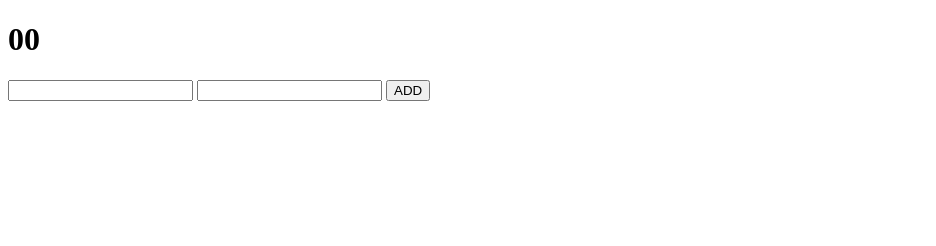
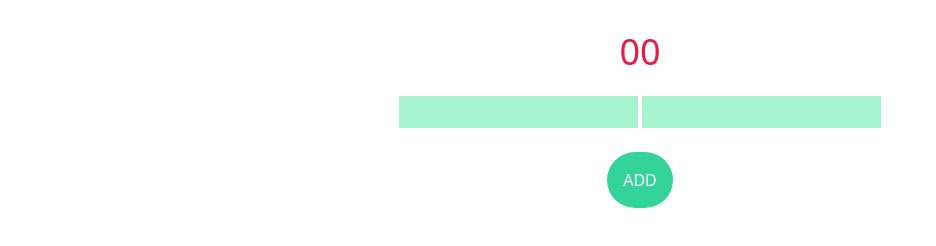
Before and after one commit to hasnat-shahriyar/DOM_Practice, a plain HTML site: page DOM-08/index.html in a window 1280 px wide. Shown: the whole page, without its empty margins (0-936 px from the left). Drawn offline with nearby package versions, Linux system fonts and the light colour scheme.

Commit message:
adding tailwind css

```diff
--- a/DOM-08/index.html
+++ b/DOM-08/index.html
@@ -4,18 +4,21 @@
     <meta charset="UTF-8">
     <meta name="viewport" content="width=device-width, initial-scale=1.0">
     <title>DOM input</title>
+    <!-- Tailwind CSS -->
+    <script src="https://cdn.tailwindcss.com"></script>
 </head>
 <body>
-    <!-- Display result will be shown here -->
-    <h1 id="display-result">00</h1>
-
-    <!-- Input fields for user to enter numbers -->
-    <input type="text" id="field1">
-    <input type="text" id="field2">
-
-    <!-- Button to trigger the addition and display the result -->
-    <button onclick="AddTwo()">ADD</button>
-
+    <section class="text-center mt-8">
+        <!-- Display result will be shown here -->
+        <h1 id="display-result" class="text-4xl text-rose-600">00</h1>
+        <div class="mt-6">
+            <!-- Input fields for user to enter numbers -->
+            <input type="text" id="field1" class="bg-emerald-200 outline-none text-white p-1">
+            <input type="text" id="field2" class="bg-emerald-200 outline-none text-white p-1">
+        </div>
+        <!-- Button to trigger the addition and display the result -->
+        <button onclick="AddTwo()" class="mt-6 bg-emerald-400 text-white p-4 rounded-full hover:bg-rose-600 ease-in-out duration-300">ADD</button>
+    </section>
     <script>
         // JavaScript function to add two numbers and update the display
         function AddTwo(){
```
